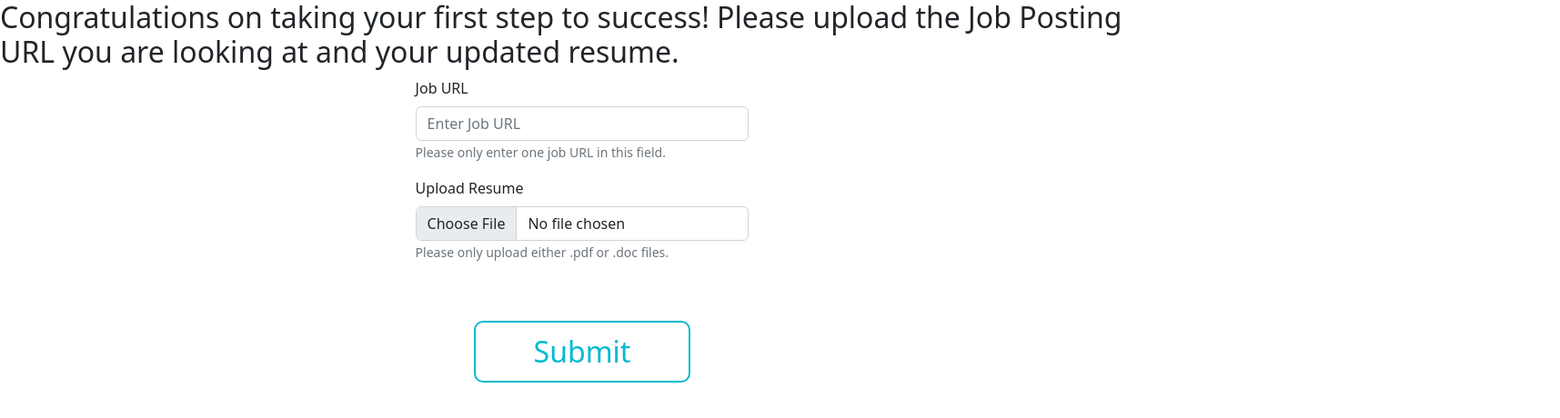
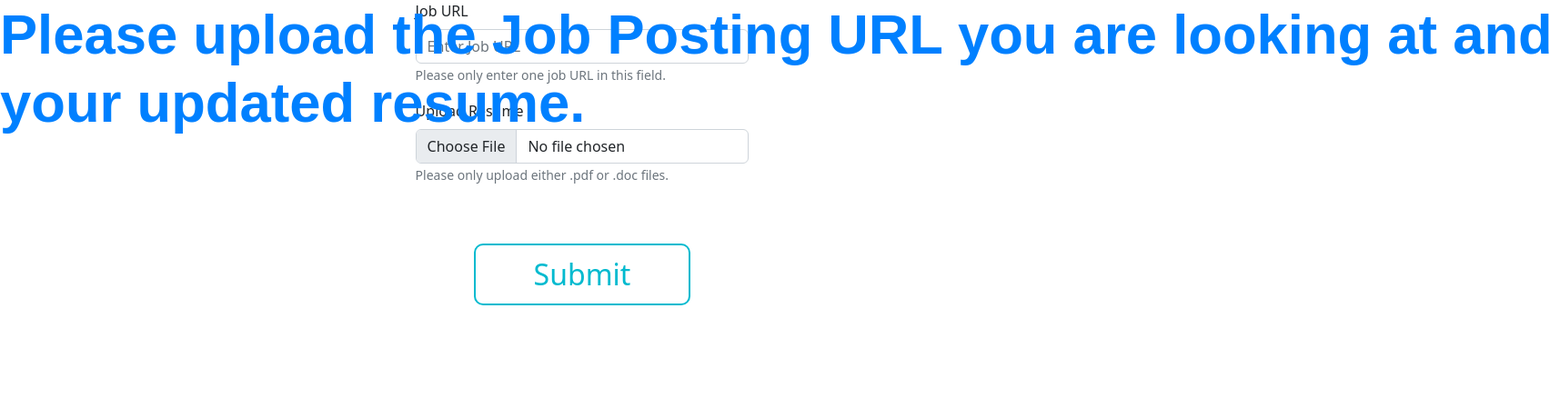
Before and after one commit to kat9897/disCOVER, a React (Create React App) app in the folder src/frontend/: page /resume-and-url in a window 1280 px wide. Shown: the top 460 px of the page at 91% size, 1715 px wide, since content can reach past the window. Built offline with nearby package versions, Linux system fonts and the light colour scheme.

Commit message:
Created Results Page

```diff
--- a/src/frontend/src/App.js
+++ b/src/frontend/src/App.js
@@ -8,6 +8,7 @@ import Edit from "./components/edit";
 import Create from "./components/create";
 import LandingPage from "./screens/LandingPage";
 import ResumeAndURLPage from "./screens/ResumeAndURLPage";
+import ResultsPage from "./screens/ResultsPage";
 
 const App = () => {
  return (
@@ -19,6 +20,7 @@ const App = () => {
        <Route path="/create" element={<Create />} />
        <Route path="/cohere" element={<Create />} />
        <Route path="/resume-and-url" element={<ResumeAndURLPage />} />
+       <Route path="/result" element={<ResultsPage />} />
      </Routes>
    </div>
  );
--- a/src/frontend/src/screens/ResumeAndURLPage.js
+++ b/src/frontend/src/screens/ResumeAndURLPage.js
@@ -22,7 +22,7 @@ const ResumeAndURLPage = () => {
         <Container>
 
             {/* <h1>You can't do anything until you take a step forward!</h1> */}
-            <h2>Congratulations on taking your first step to success! Please upload the Job Posting URL you are looking at and your updated resume.</h2>
+            <UnleashText>Congratulations on taking your first step to success! Please upload the Job Posting URL you are looking at and your updated resume.</UnleashText>
             <Form onSubmit={onFormSubmit}>
                 <Form.Group className="mb-3" controlId="formJobURL">
                     <Form.Label>Job URL</Form.Label>
@@ -79,4 +79,27 @@ const Button = styled.button`
   }
 `;
 
+const UnleashText = styled.h3`
+/* Unleash your inner explorer and */
+
+    position: absolute;
+    width: 1714.65px;
+    height: 75px;
+    left: 0px;
+    top: 0px;
+
+    font-family: 'Arial';
+    font-style: normal;
+    font-weight: 700;
+    font-size: 61.6043px;
+    line-height: 75px;
+    /* identical to box height */
+
+    display: flex;
+    align-items: center;
+
+    color: #0080FF;
+
+`;
+
 export default ResumeAndURLPage;
```
